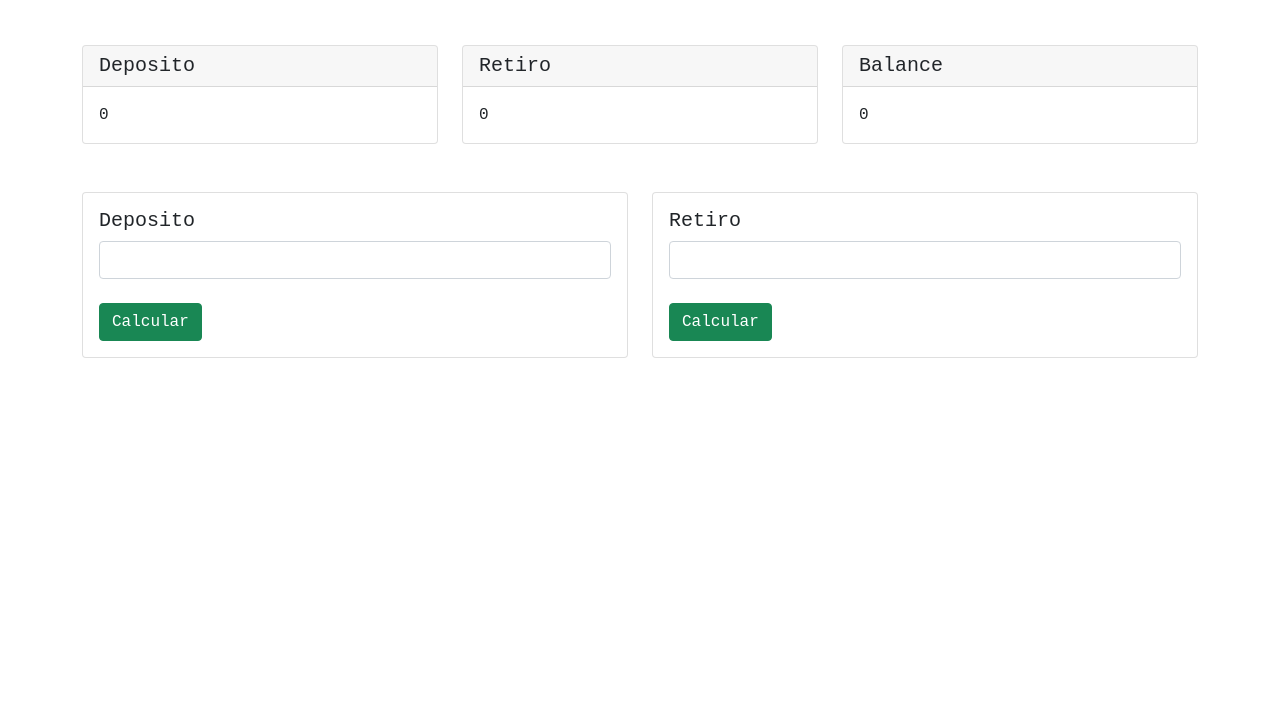
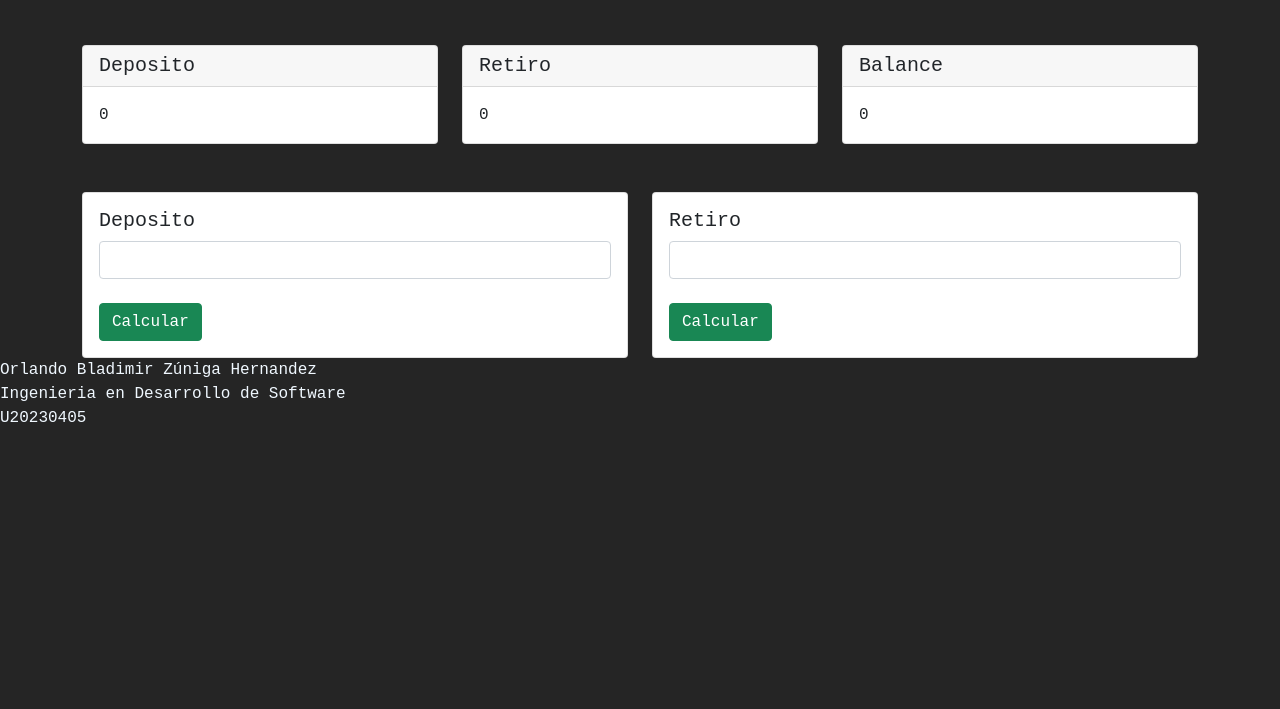
Before and after one commit to orlando-zh/GitHub-Semana2, a plain HTML site: page index.html in a window 1280 px wide. Shown: the part 91-800 px from the top of the page. Drawn offline with nearby package versions, Linux system fonts and the light colour scheme.

Commit message:
Agregando archivos

```diff
--- a/index.html
+++ b/index.html
@@ -11,7 +11,7 @@
 
     <title>Build Bank</title>
   </head>
-  <body>
+  <body class="fondo">
     <h1>Bienvenido al sistema bancario</h1>
     <div class="container">
         <div class="row mt-5">
@@ -76,6 +76,18 @@
     </div>
 
 
+    <div class="footer-all">
+        <footer class="footer">
+            <div class="container-footer">
+                <span class="text-footer">Orlando Bladimir Zúniga Hernandez <br>
+                                          Ingenieria en Desarrollo de Software <br>
+                                          U20230405
+                </span>
+             </div>
+        </footer>
+    </div>
+
+
 
     <script src="https://cdn.jsdelivr.net/npm/bootstrap@5.0.2/dist/js/bootstrap.bundle.min.js" integrity="sha384-MrcW6ZMFYlzcLA8Nl+NtUVF0sA7MsXsP1UyJoMp4YLEuNSfAP+JcXn/tWtIaxVXM" crossorigin="anonymous"></script>
     <script src="calculo.js"></script>
--- a/style.css
+++ b/style.css
@@ -7,4 +7,29 @@
 h1{
     text-align: center;
     padding: 20px;
+    color: aliceblue;
 }
+
+footer{
+    width: 100%;
+    height: 300px;
+}
+
+
+.footer-all{
+    background-color: rgb(37, 37, 37)
+}
+
+.text-footer{
+    color: aliceblue;
+}
+
+
+.container{
+    background-color: rgb(37, 37, 37);
+
+}
+
+.fondo{
+    background-color: rgb(37, 37, 37);
+}
```
